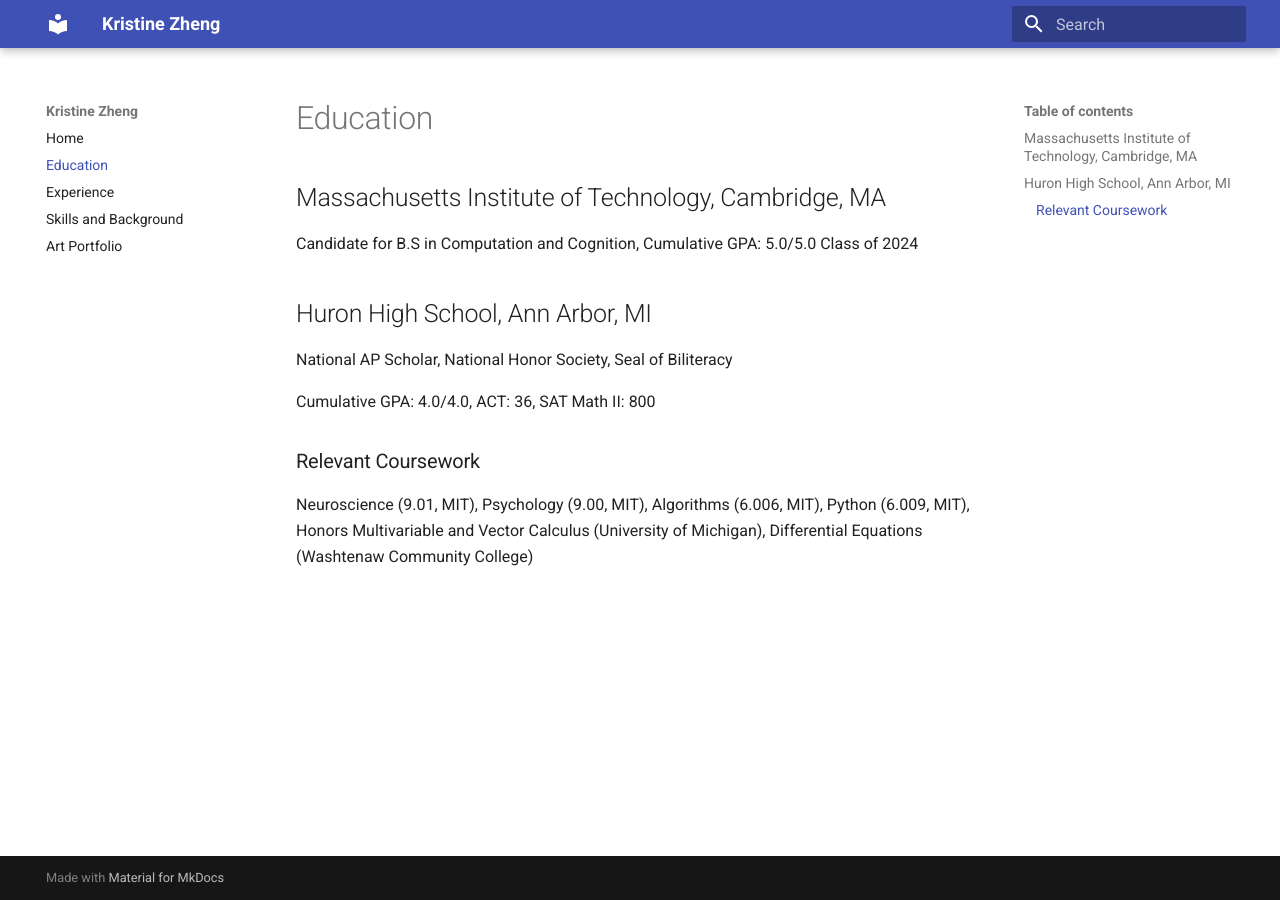
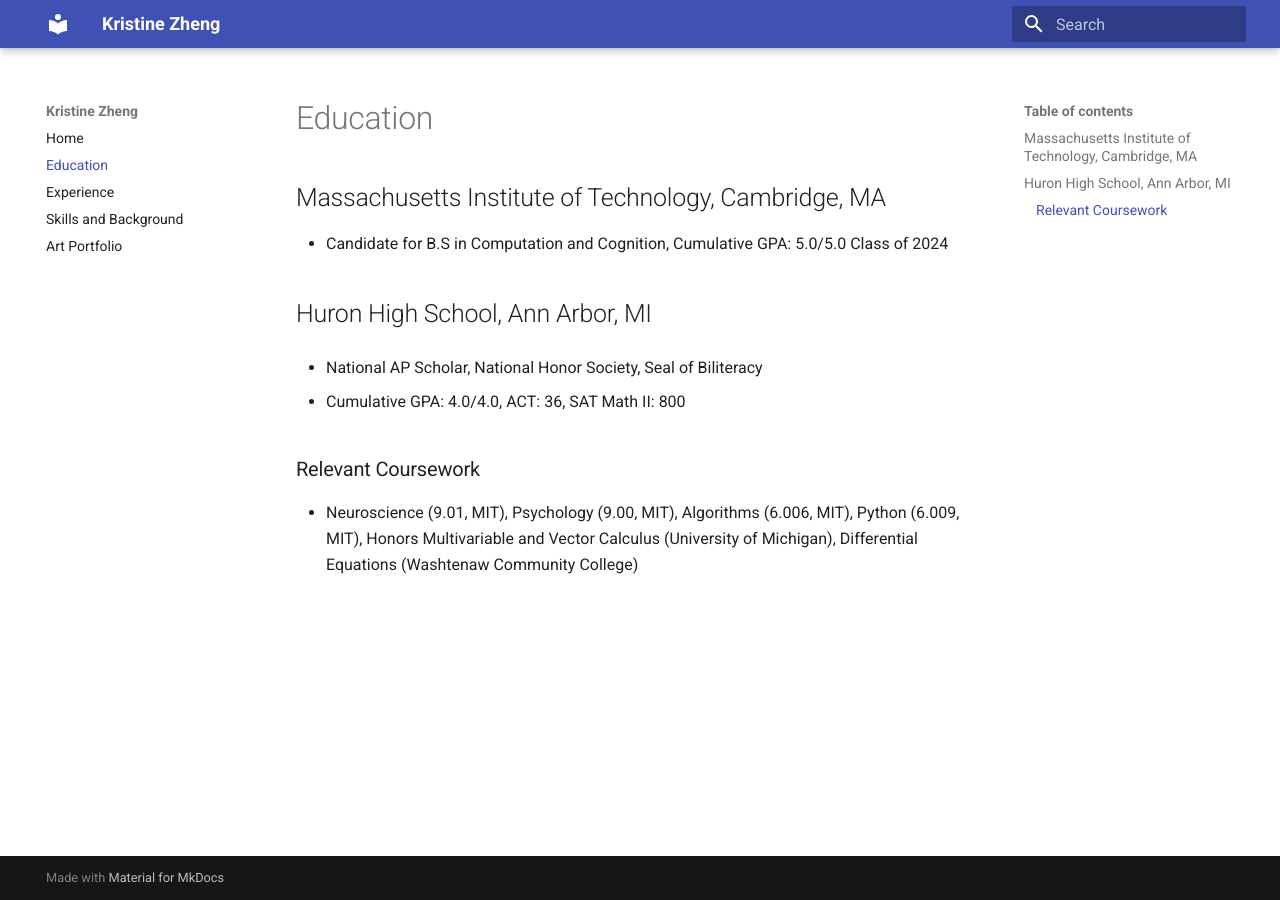
Before and after one commit to kristinezheng/Portfolio, an MkDocs documentation site: the page built from docs/education.md, in a window 1280 px wide. Built offline with MkDocs 1.6.1 and Material for MkDocs 9.7.7, drawn with Linux system fonts in a browser that asks for light colours.

Commit message:
bullet points

```diff
--- a/docs/education.md
+++ b/docs/education.md
@@ -1,11 +1,11 @@
 ## Massachusetts Institute of Technology, Cambridge, MA
-Candidate for B.S in Computation and Cognition, Cumulative GPA: 5.0/5.0
+* Candidate for B.S in Computation and Cognition, Cumulative GPA: 5.0/5.0
 Class of 2024
 
 ## Huron High School, Ann Arbor, MI
-National AP Scholar, National Honor Society, Seal of Biliteracy
+* National AP Scholar, National Honor Society, Seal of Biliteracy
 
-Cumulative GPA: 4.0/4.0, ACT: 36, SAT Math II: 800
+* Cumulative GPA: 4.0/4.0, ACT: 36, SAT Math II: 800
 
 ### Relevant Coursework
-Neuroscience (9.01, MIT), Psychology (9.00, MIT), Algorithms (6.006, MIT), Python (6.009, MIT), Honors Multivariable and Vector Calculus (University of Michigan), Differential Equations (Washtenaw Community College)
+* Neuroscience (9.01, MIT), Psychology (9.00, MIT), Algorithms (6.006, MIT), Python (6.009, MIT), Honors Multivariable and Vector Calculus (University of Michigan), Differential Equations (Washtenaw Community College)
```
